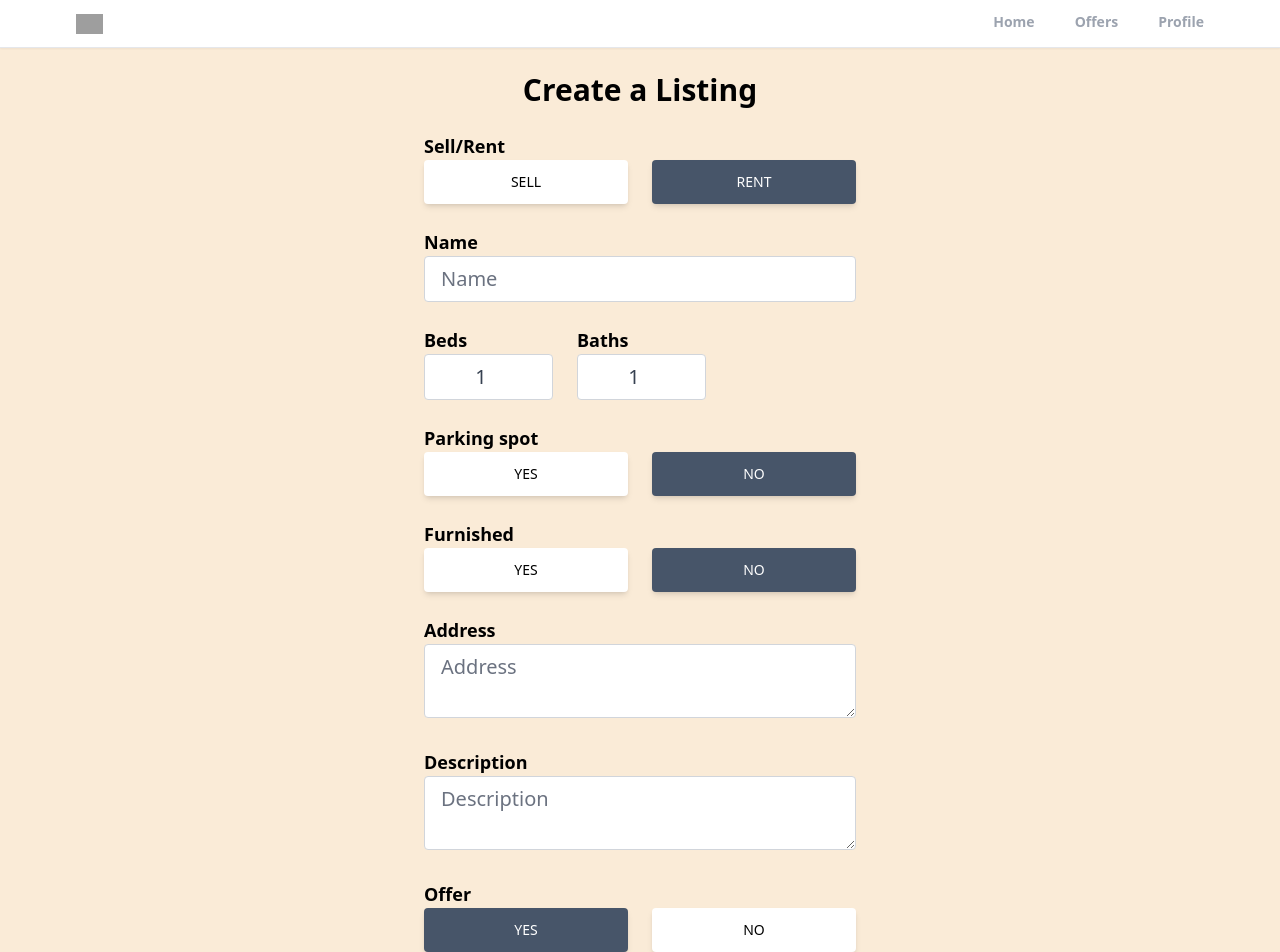
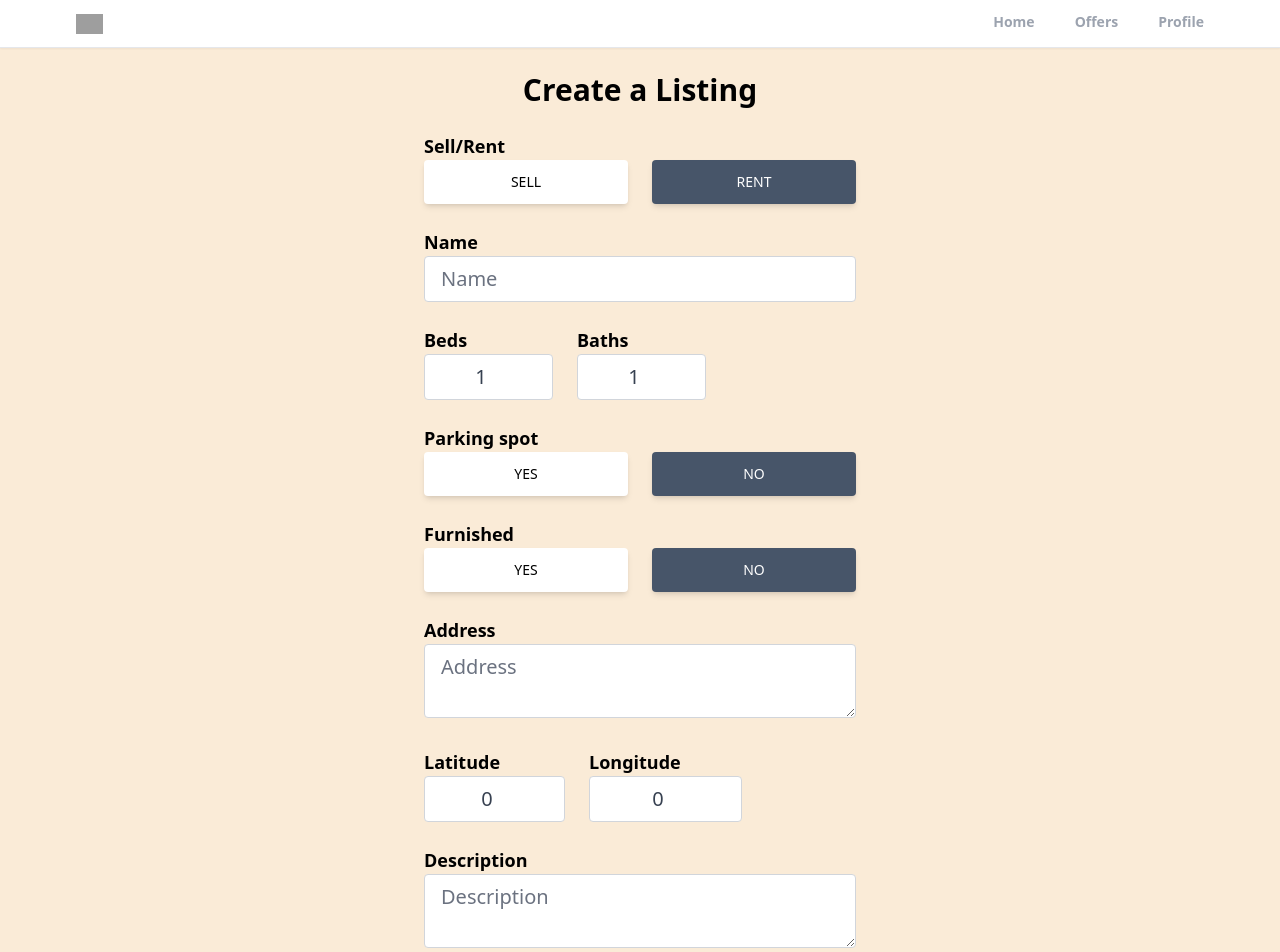
Before and after one commit to harsh0620/realtor, a React (Create React App) app: page /create-listing in a window 1280 px wide. Shown: the top 952 px of the page. Built offline with nearby package versions, Linux system fonts and the light colour scheme; no server answers; sample sign-in values are in the browser's storage; grey boxes are pictures that could not be loaded.

Commit message:
Completed Create Listing Functionality

```diff
--- a/package.json
+++ b/package.json
@@ -14,6 +14,7 @@
     "react-router-dom": "^6.4.3",
     "react-scripts": "5.0.1",
     "react-toastify": "^9.1.0",
+    "uuid": "^9.0.0",
     "web-vitals": "^2.1.4"
   },
   "scripts": {
--- a/src/App.js
+++ b/src/App.js
@@ -24,7 +24,9 @@
             <Route path="/profile" element={<Profile />} />
           </Route>
           <Route path="/offers" element={<Offers />} />
-          <Route path="/create-listing" element={<CreateListing />} />
+          <Route path="/create-listing" element={<PrivateRoute />}>
+            <Route path="/create-listing" element={<CreateListing />} />
+          </Route>
         </Routes>
         <ToastContainer
           position="top-right"
--- a/src/pages/CreateListing.jsx
+++ b/src/pages/CreateListing.jsx
@@ -1,18 +1,38 @@
 import React, { useState } from "react";
+import { toast } from "react-toastify";
+import Spinner from "../components/Spinner";
+import {
+  getStorage,
+  ref,
+  uploadBytesResumable,
+  getDownloadURL,
+} from "firebase/storage";
+import { getAuth } from "firebase/auth";
+import { v4 as uuidv4 } from "uuid";
+import { addDoc, collection, serverTimestamp } from "firebase/firestore";
+import { db } from "../firebase";
+import { useNavigate } from "react-router-dom";
 
 const CreateListing = () => {
+  const auth = getAuth();
+  const navigate = useNavigate();
+  const [geolocationEnabled, setGeolocationEnabled] = useState(false);
+  const [loading, setLoading] = useState(false);
   const [formData, setFormData] = useState({
     type: "rent",
     name: "",
+    bedrooms: 1,
     bathrooms: 1,
-    bedrooms: 1,
     parking: false,
     furnished: false,
     address: "",
     description: "",
-    offer: true,
+    offer: false,
     regularPrice: 0,
     discountedPrice: 0,
+    latitude: 0,
+    longitude: 0,
+    images: {},
   });
   const {
     type,
@@ -26,14 +46,131 @@
     offer,
     regularPrice,
     discountedPrice,
+    latitude,
+    longitude,
+    images,
   } = formData;
-  function onChange() {
-    console.log("onChange");
+  function onChange(e) {
+    let boolean = null;
+    if (e.target.value === "true") {
+      boolean = true;
+    }
+    if (e.target.value === "false") {
+      boolean = false;
+    }
+    // Files
+    if (e.target.files) {
+      setFormData((prevState) => ({
+        ...prevState,
+        images: e.target.files,
+      }));
+    }
+    // Text/Boolean/Number
+    if (!e.target.files) {
+      setFormData((prevState) => ({
+        ...prevState,
+        [e.target.id]: boolean ?? e.target.value,
+      }));
+    }
+  }
+  async function onSubmit(e) {
+    e.preventDefault();
+    setLoading(true);
+    if (+discountedPrice >= +regularPrice) {
+      setLoading(false);
+      toast.error("Discounted price needs to be less than regular price");
+      return;
+    }
+    let geolocation = {};
+    let location;
+    if (geolocationEnabled) {
+      const response = await fetch(
+        `https://maps.googleapis.com/maps/api/geocode/json?address=${address}&key=${process.env.REACT_APP_GEOCODE_API_KEY}`
+      );
+      const data = await response.json();
+      console.log(data);
+      geolocation.lat = data.results[0]?.geometry.location.lat ?? 0;
+      geolocation.lng = data.results[0]?.geometry.location.lng ?? 0;
+
+      location = data.status === "ZERO_RESULTS" && undefined;
+
+      if (location === undefined) {
+        setLoading(false);
+        toast.error("please enter a correct address");
+        return;
+      }
+    } else {
+      geolocation.lat = latitude;
+      geolocation.lng = longitude;
+    }
+    async function storeImage(image) {
+      return new Promise((resolve, reject) => {
+        const storage = getStorage();
+        const filename = `${auth.currentUser.uid}-${image.name}-${uuidv4()}`;
+        const storageRef = ref(storage, filename);
+        const uploadTask = uploadBytesResumable(storageRef, image);
+        uploadTask.on(
+          "state_changed",
+          (snapshot) => {
+            // Observe state change events such as progress, pause, and resume
+            // Get task progress, including the number of bytes uploaded and the total number of bytes to be uploaded
+            const progress =
+              (snapshot.bytesTransferred / snapshot.totalBytes) * 100;
+            console.log("Upload is " + progress + "% done");
+            switch (snapshot.state) {
+              case "paused":
+                console.log("Upload is paused");
+                break;
+              case "running":
+                console.log("Upload is running");
+                break;
+            }
+          },
+          (error) => {
+            // Handle unsuccessful uploads
+            reject(error);
+          },
+          () => {
+            // Handle successful uploads on complete
+            // For instance, get the download URL: https://firebasestorage.googleapis.com/...
+            getDownloadURL(uploadTask.snapshot.ref).then((downloadURL) => {
+              resolve(downloadURL);
+            });
+          }
+        );
+      });
+    }
+    const imgUrls = await Promise.all(
+      [...images].map((image) => storeImage(image))
+    ).catch((error) => {
+      setLoading(false);
+      toast.error("Images not uploaded");
+      return;
+    });
+    const formDataCopy = {
+      ...formData,
+      imgUrls,
+      geolocation,
+      timestamp: serverTimestamp(),
+      userRef: auth.currentUser.uid,
+    };
+    delete formDataCopy.images;
+    !formDataCopy.offer && delete formDataCopy.discountedPrice;
+    delete formDataCopy.latitude;
+    delete formDataCopy.longitude;
+    console.log(formDataCopy);
+    const docRef = await addDoc(collection(db, "listings"), formDataCopy);
+    setLoading(false);
+    toast.success("Listing created");
+    navigate(`/category/${formDataCopy.type}/${docRef.id}`);
+  }
+  if (loading) {
+    return <Spinner />;
   }
   return (
     <main className="max-w-md px-2 mx-auto">
       <h1 className="text-3xl text-center mt-6 font-bold">Create a Listing</h1>
-      <form>
+      <form onSubmit={onSubmit}>
         <p className="text-lg mt-6 font-semibold">Sell/Rent</p>
         <div className="flex">
           <button
@@ -163,6 +300,36 @@
           required
           className="w-full px-4 py-2 text-xl text-gray-700 bg-white border border-gray-300 rounded transition duration-150 ease-in-out focus:text-gray-700 focus:bg-white focus:border-slate-600 mb-6"
         />
+        {!geolocationEnabled && (
+          <div className="flex space-x-6 justify-start mb-6">
+            <div className="">
+              <p className="text-lg font-semibold">Latitude</p>
+              <input
+                type="number"
+                id="latitude"
+                value={latitude}
+                onChange={onChange}
+                required
+                min="-90"
+                max="90"
+                className="w-full px-4 py-2 text-xl text-gray-700 bg-white border border-gray-300 rounded transition duration-150 ease-in-out focus:bg-white focus:text-gray-700 focus:border-slate-600 text-center"
+              />
+            </div>
+            <div className="">
+              <p className="text-lg font-semibold">Longitude</p>
+              <input
+                type="number"
+                id="longitude"
+                value={longitude}
+                onChange={onChange}
+                required
+                min="-180"
+                max="180"
+                className="w-full px-4 py-2 text-xl text-gray-700 bg-white border border-gray-300 rounded transition duration-150 ease-in-out focus:bg-white focus:text-gray-700 focus:border-slate-600 text-center"
+              />
+            </div>
+          </div>
+        )}
         <p className="text-lg font-semibold">Description</p>
         <textarea
           type="text"
```
Also changed, not shown: 1 other file (tests, documents, lock files or other folders).
